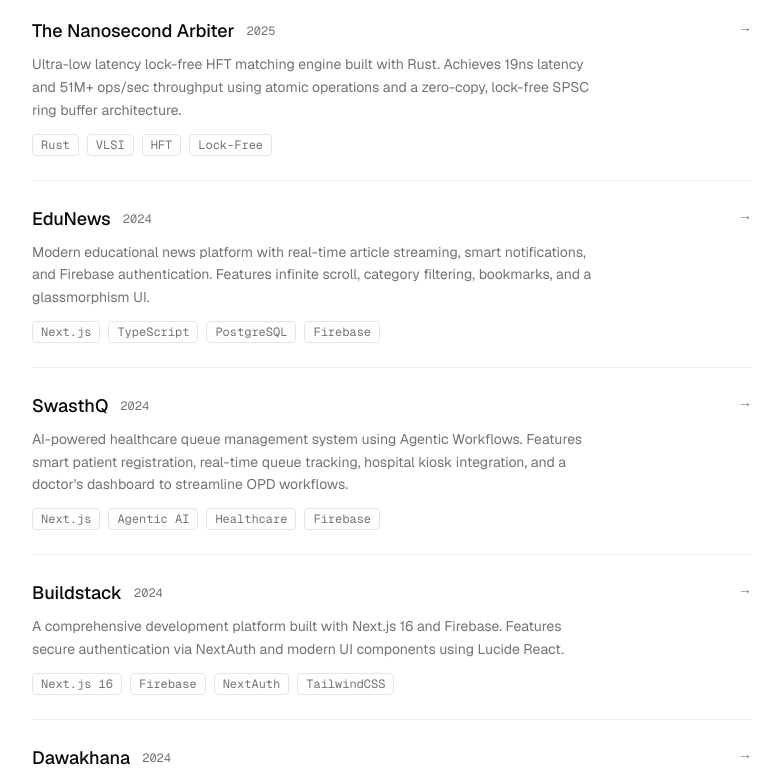
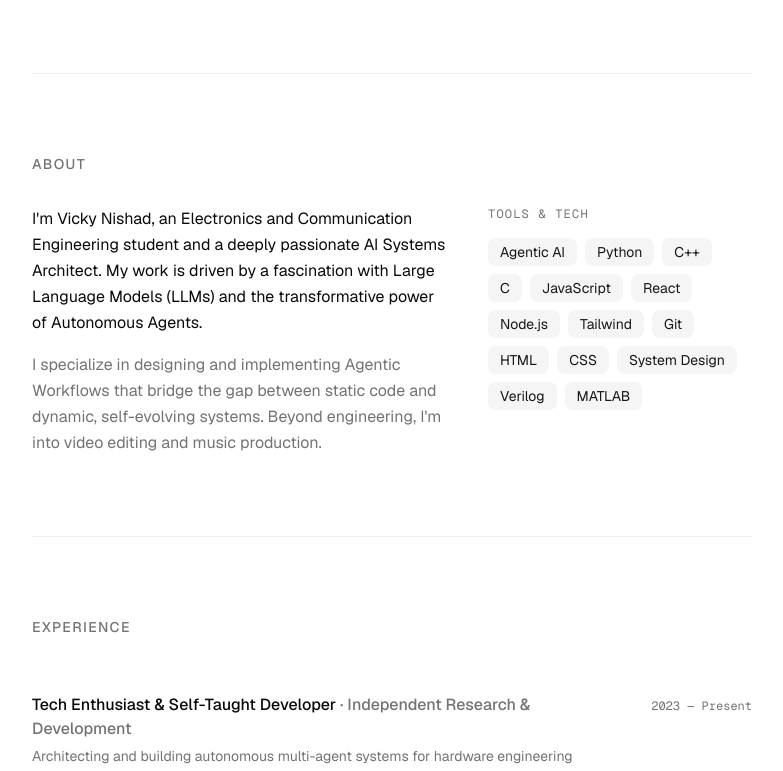
Before and after one commit to Vickyrrrrrr/PortfolioV2, a Next.js app: page / in a window 1280 px wide. Shown: the part 920-1691 px from the top of the page, without its empty margins (248-1031 px from the left). Built offline with nearby package versions, Linux system fonts and the light colour scheme.

Commit message:
feat: remove outdated projects from projects-section component

```diff
--- a/components/projects-section.tsx
+++ b/components/projects-section.tsx
@@ -5,46 +5,6 @@ const projects = [
     description:
       "A robust, automated chip design ecosystem powered by advanced Agentic LLM workflows. Designed to generate error-free, tapeout-ready logic and layouts for VLSI using multi-agent orchestration.",
     tags: ["LLMs / Agentic AI", "Multi-Agent System", "VLSI", "Autonomous Workflows"],
-    href: "#",
-  },
-  {
-    name: "The Nanosecond Arbiter",
-    year: "2025",
-    description:
-      "Ultra-low latency lock-free HFT matching engine built with Rust. Achieves 19ns latency and 51M+ ops/sec throughput using atomic operations and a zero-copy, lock-free SPSC ring buffer architecture.",
-    tags: ["Rust", "VLSI", "HFT", "Lock-Free"],
-    href: "#",
-  },
-  {
-    name: "EduNews",
-    year: "2024",
-    description:
-      "Modern educational news platform with real-time article streaming, smart notifications, and Firebase authentication. Features infinite scroll, category filtering, bookmarks, and a glassmorphism UI.",
-    tags: ["Next.js", "TypeScript", "PostgreSQL", "Firebase"],
-    href: "#",
-  },
-  {
-    name: "SwasthQ",
-    year: "2024",
-    description:
-      "AI-powered healthcare queue management system using Agentic Workflows. Features smart patient registration, real-time queue tracking, hospital kiosk integration, and a doctor's dashboard to streamline OPD workflows.",
-    tags: ["Next.js", "Agentic AI", "Healthcare", "Firebase"],
-    href: "#",
-  },
-  {
-    name: "Buildstack",
-    year: "2024",
-    description:
-      "A comprehensive development platform built with Next.js 16 and Firebase. Features secure authentication via NextAuth and modern UI components using Lucide React.",
-    tags: ["Next.js 16", "Firebase", "NextAuth", "TailwindCSS"],
-    href: "#",
-  },
-  {
-    name: "Dawakhana",
-    year: "2024",
-    description:
-      "An online pharmacy and healthcare platform built with Next.js 16. Integrates Razorpay for secure payments and Firebase for backend services, with smooth animations powered by Framer Motion.",
-    tags: ["Next.js 16", "Razorpay", "Firebase", "Framer Motion"],
     href: "#",
   },
 ]
```
